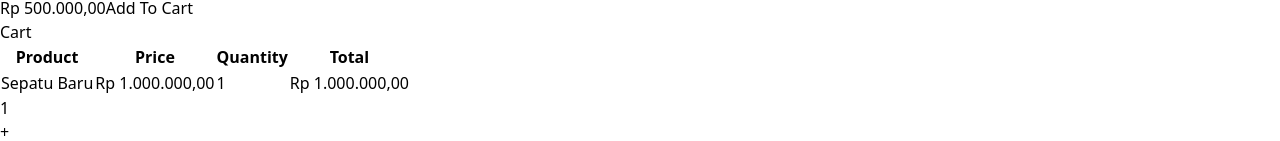
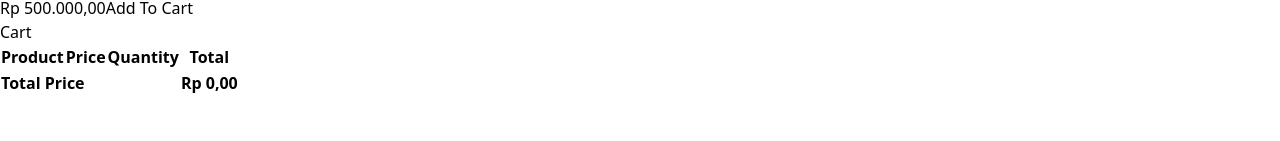
Before and after one commit to mardiana36/learn_react, a React (Vite) app in the folder my-react-app2/: page /products in a window 1280 px wide. Shown: the part 772-913 px from the top of the page. After the commit the page ends 868 px from the top, so only its background shows below. Built offline with nearby package versions, Linux system fonts and the light colour scheme.

Commit message:
useEffect react

```diff
--- a/my-react-app2/src/Pages/prodacts.jsx
+++ b/my-react-app2/src/Pages/prodacts.jsx
@@ -1,7 +1,7 @@
 import Button from "../components/Elements/Button";
-import { useState } from "react";
+import { useState, useEffect } from "react";
 import CardProduct from "../components/Fragments/cardProduct";
-import Counter from "../components/Fragments/Counter";
+// import Counter from "../components/Fragments/Counter";
 const prodacts = [
   {
     id: 1,
@@ -22,10 +22,22 @@ const prodacts = [
 ];
 const email = localStorage.getItem("email");
 const ProductPage = () => {
-  const [cart, setCart] = useState([{
-    id: 1,
-    qty:1,
-  }]);
+  const [cart, setCart] = useState([]);
+  const [totalPrice, setTotalPrice] = useState(0);
+  useEffect(() => {
+    setCart(JSON.parse(localStorage.getItem("cart")) || []);
+  }, []);
+
+  useEffect(() => {
+    if (cart.length > 0) {
+      const sum = cart.reduce((acc, item) => {
+        const product = prodacts.find((product) => product.id === item.id);
+        return acc + product.price * item.qty;
+      }, 0);
+      setTotalPrice(sum);
+      localStorage.setItem("cart", JSON.stringify(cart));
+    }
+  }, [cart]);
 
   const heandelLogout = () => {
     localStorage.removeItem("email");
@@ -85,13 +97,17 @@ const ProductPage = () => {
                   </tr>
               )
               })}
+              <tr>
+                <td colSpan={3}> <b>Total Price</b></td>
+                <td><b>{ totalPrice.toLocaleString('id-ID',{style: 'currency', currency: 'IDR'}) }</b></td>
+              </tr>
             </tbody>
           </table>
         </div>
       </div>
-      <div className="mt-5 flex justify-center mb-5">
+      {/* <div className="mt-5 flex justify-center mb-5">
         <Counter></Counter>
-      </div>
+      </div> */}
     </>
   );
 };
```
